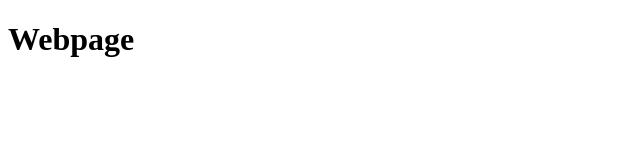
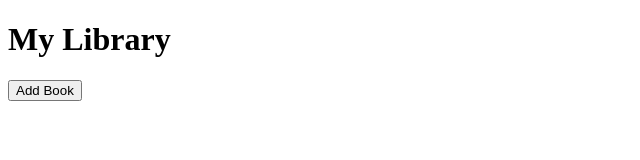
Before and after one commit to CactusHertz/library, a plain HTML site: page index.html in a window 1280 px wide. Shown: the whole page, without its empty margins (0-640 px from the left). Drawn offline with Linux system fonts and the light colour scheme.

Commit message:
Add base page structure

```diff
--- a/index.html
+++ b/index.html
@@ -8,7 +8,15 @@
     <title>Document</title>
 </head>
 <body>
-    <h1>Webpage</h1>
+    <h1>My Library</h1>
+
+    <button>Add Book</button>
+
+    <div class="books">
+
+    </div>
+
+
 
 </body>
 </html>
```
